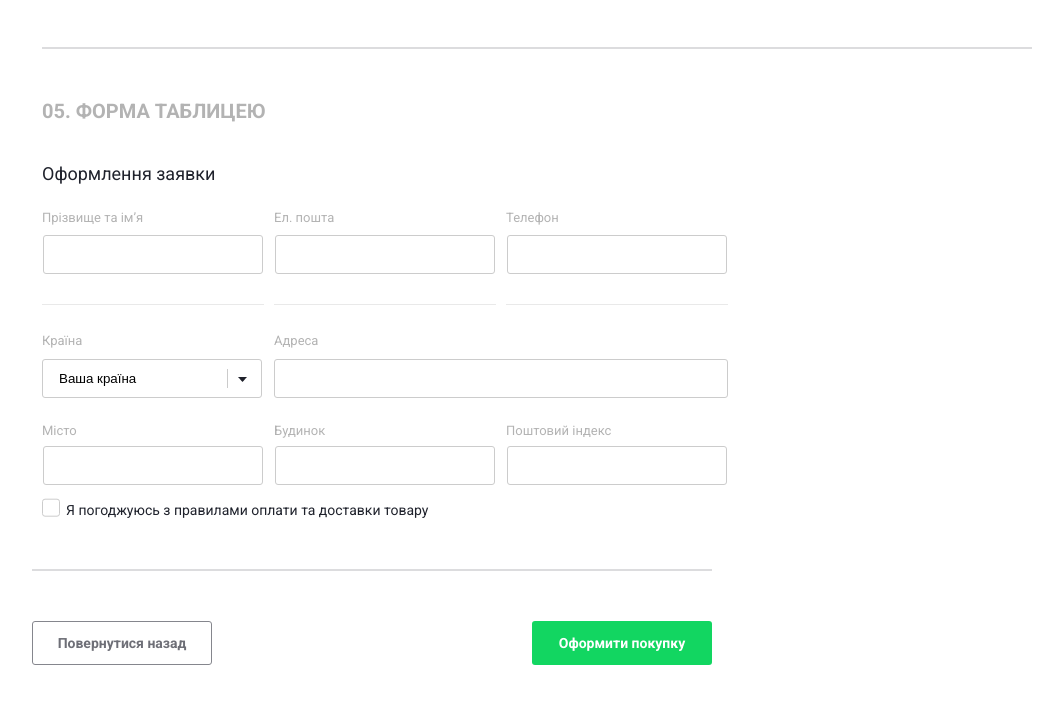
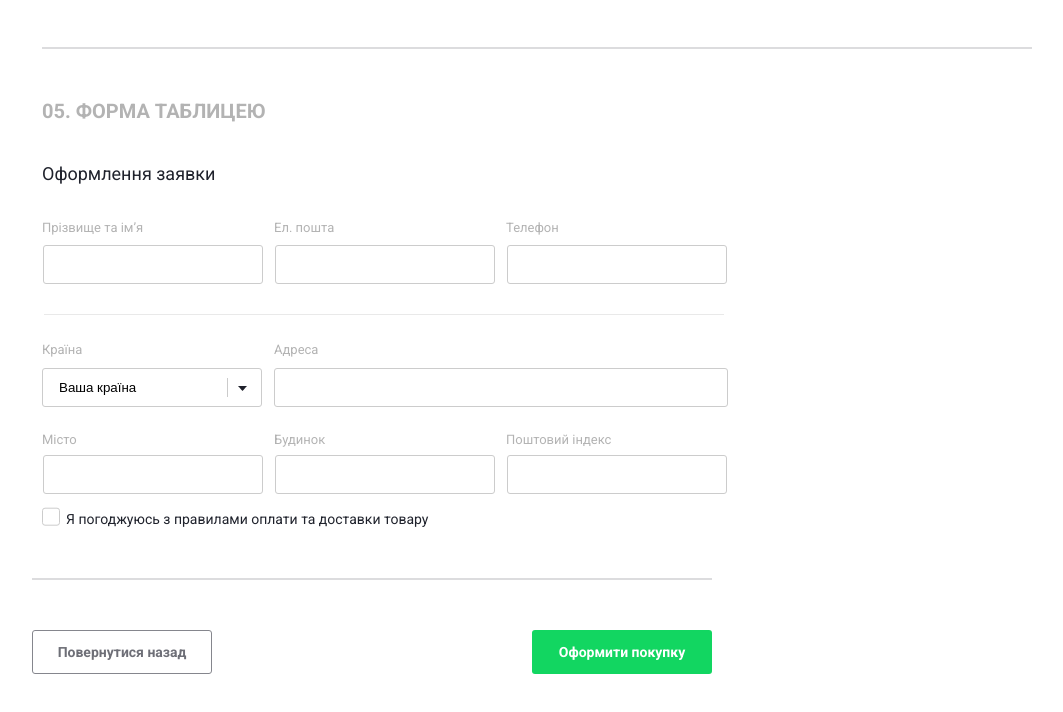
Before and after one commit to SmA1l2011/form, a plain HTML site: page index.html in a window 1280 px wide. Shown: the part 1876-2588 px from the top of the page, without its empty margins (103-1166 px from the left). Drawn offline with Linux system fonts and the light colour scheme.

Commit message:
finish site

```diff
--- a/css/style.css
+++ b/css/style.css
@@ -272,6 +272,11 @@ header h1 {
     min-width: 148px;
     font: 400 14px "Roboto";
     color: #1f222c;
+}
+
+.down-ul input[type=date] {
+    border-radius: 3px;
+    border: 1px solid #cccccc;
 }
 
 .wrapper .top-ul {
@@ -596,8 +601,21 @@ header h1 {
     color: #1f222c;
 }
 
+.table-form-two form {
+    position: relative;
+}
+
+.table-form-two table::before {
+    content: '';
+    position: absolute;
+    top: 20%;
+    left: 12px;
+    width: 680px;
+    height: 1px;
+    background-color: #e9e9e9;
+}
+
 .table-form-two tr:first-child td {
-    border-bottom: 1px solid #e9e9e9;
     padding-bottom: 30px;
 }
 
```
